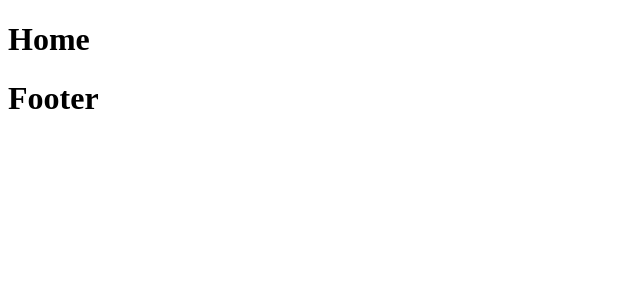
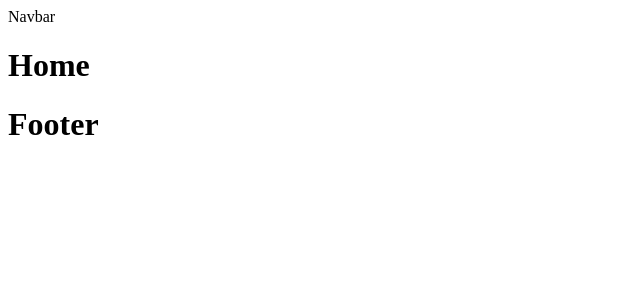
Before and after one commit to pande17827/BookStore, a React (Vite) app in the folder frontend/: page / in a window 1280 px wide. Shown: the top 300 px of the page, without its empty margins (0-640 px from the left). Built offline with nearby package versions, Linux system fonts and the light colour scheme.

Commit message:
Updated all files

```diff
--- a/frontend/src/components/Navbar/Navbar.jsx
+++ b/frontend/src/components/Navbar/Navbar.jsx
@@ -7,7 +7,7 @@ const Navbar = () => {
         <div
             className="bg-zinc-80"
         >
-
+            Navbar
         </div>
     </>
   )
```
